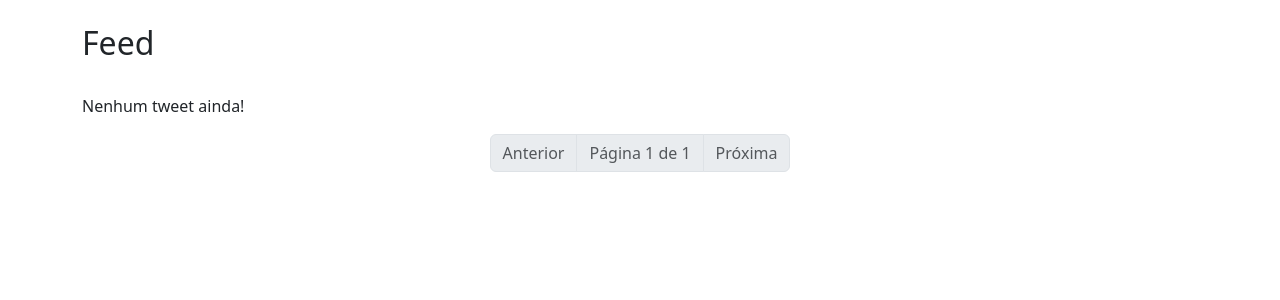
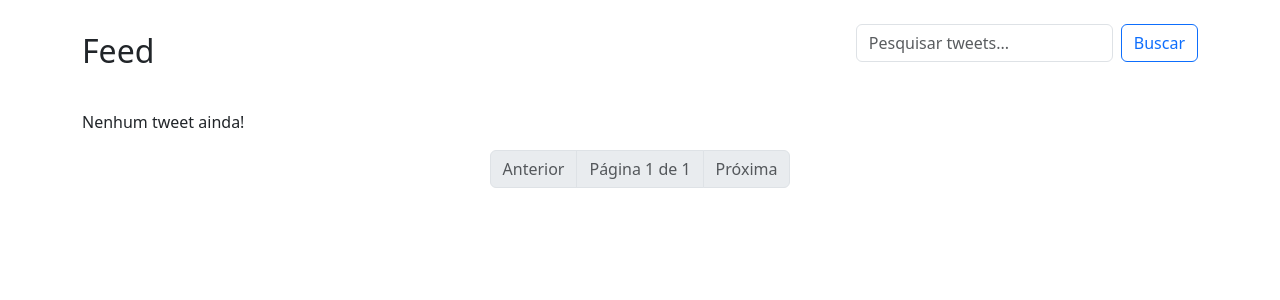
Before and after one commit to GilwanSouza/mini_twitter, a Django app: page / in a window 1280 px wide. Shown: the part 56-356 px from the top of the page. Run offline with Django 5.2, Linux system fonts and the light colour scheme; data that the repository does not hold is empty; some libraries are stand-ins or nearby versions.

Commit message:
Versão 1.0

```diff
--- a/mini_twitter/miniTwitter/templates/base.html
+++ b/mini_twitter/miniTwitter/templates/base.html
@@ -9,6 +9,7 @@
     <link href="https://cdn.jsdelivr.net/npm/bootstrap@5.3.2/dist/css/bootstrap.min.css" rel="stylesheet">
 
     <link href="{% static 'css/style.css' %}" rel="stylesheet">
+
 </head>
 <body>
     <nav class="navbar navbar-expand-lg navbar-dark bg-primary mb-4">
--- a/mini_twitter/miniTwitter/templates/index.html
+++ b/mini_twitter/miniTwitter/templates/index.html
@@ -5,6 +5,10 @@
 {% block content %}
 <div class="d-flex justify-content-between align-items-center mb-4">
     <h2>Feed</h2>
+    <form method="get" action="{% url 'feed' %}" class="mb-4 d-flex">
+        <input type="text" name="q" class="form-control me-2" placeholder="Pesquisar tweets..." value="{{ request.GET.q }}">
+        <button type="submit" class="btn btn-outline-primary">Buscar</button>
+    </form>
     {% if user.is_authenticated %}
         <a href="{% url 'post' %}" class="btn btn-primary">Novo Tweet</a>
     {% endif %}
--- a/mini_twitter/miniTwitter/urls.py
+++ b/mini_twitter/miniTwitter/urls.py
@@ -1,5 +1,9 @@
 from django.urls import path
 from . import views
+from rest_framework_simplejwt.views import (
+    TokenObtainPairView,
+    TokenRefreshView,
+)
 
 urlpatterns = [
     path('', views.index, name='index'),
@@ -7,6 +11,7 @@ urlpatterns = [
     path('login/', views.user_login, name='login'),
     path('logout/', views.user_logout, name='logout'),
     path('register/', views.register, name='register'),
+    path('feed/', views.feed, name='feed'),
 
     path('tweet/<int:tweet_id>/curtir/', views.curtir_tweet, name='curtir_tweet'),
     path('tweet/<int:tweet_id>/editar/', views.editar_tweet, name='editar_tweet'),
@@ -15,4 +20,7 @@ urlpatterns = [
 
     path('seguir/<str:username>/', views.seguir_usuario, name='seguir_usuario'),
     path('deixar_de_seguir/<str:username>/', views.deixar_de_seguir, name='deixar_de_seguir'),
+
+    path('api/token/', TokenObtainPairView.as_view(), name='token_obtain_pair'),
+    path('api/token/refresh/', TokenRefreshView.as_view(), name='token_refresh'),
 ]
--- a/mini_twitter/miniTwitter/views.py
+++ b/mini_twitter/miniTwitter/views.py
@@ -4,9 +4,8 @@ from .models import Tweet, CustomUser
 from .forms import TweetForm, CustomUserForm
 from django.contrib import messages
 from django.contrib.auth import login, authenticate, logout
-
 from django.core.paginator import Paginator
-
+from django.db.models import Q
 
 def index(request):
     tweets = Tweet.objects.select_related('user').order_by('-criado_em')
@@ -21,6 +20,19 @@ def perfil_usuario(request, username):
     perfil = get_object_or_404(CustomUser, username=username)
     tweets = Tweet.objects.filter(user=perfil).order_by('-criado_em')
     return render(request, 'perfil_usuario.html', {'perfil': perfil, 'tweets': tweets})
+
+def feed(request):
+    query = request.GET.get('q')
+    tweets = Tweet.objects.all()
+
+    if query: tweets = tweets.filter(Q(texto__icontains=query))
+
+    tweets = tweets.order_by('-criado_em')
+    paginator = Paginator(tweets, 10)
+    page_number = request.GET.get('page')
+    page_obj = paginator.get_page(page_number)
+
+    return render(request, 'index.html', {'page_obj': page_obj,'request': request})
 
 @login_required
 def seguir_usuario(request, username):
```
Also changed, not shown: mini_twitter/miniTwitter/serializers.py (added, +15 -0 lines), mini_twitter/mini_twitter/settings.py (+8 -0 lines).
